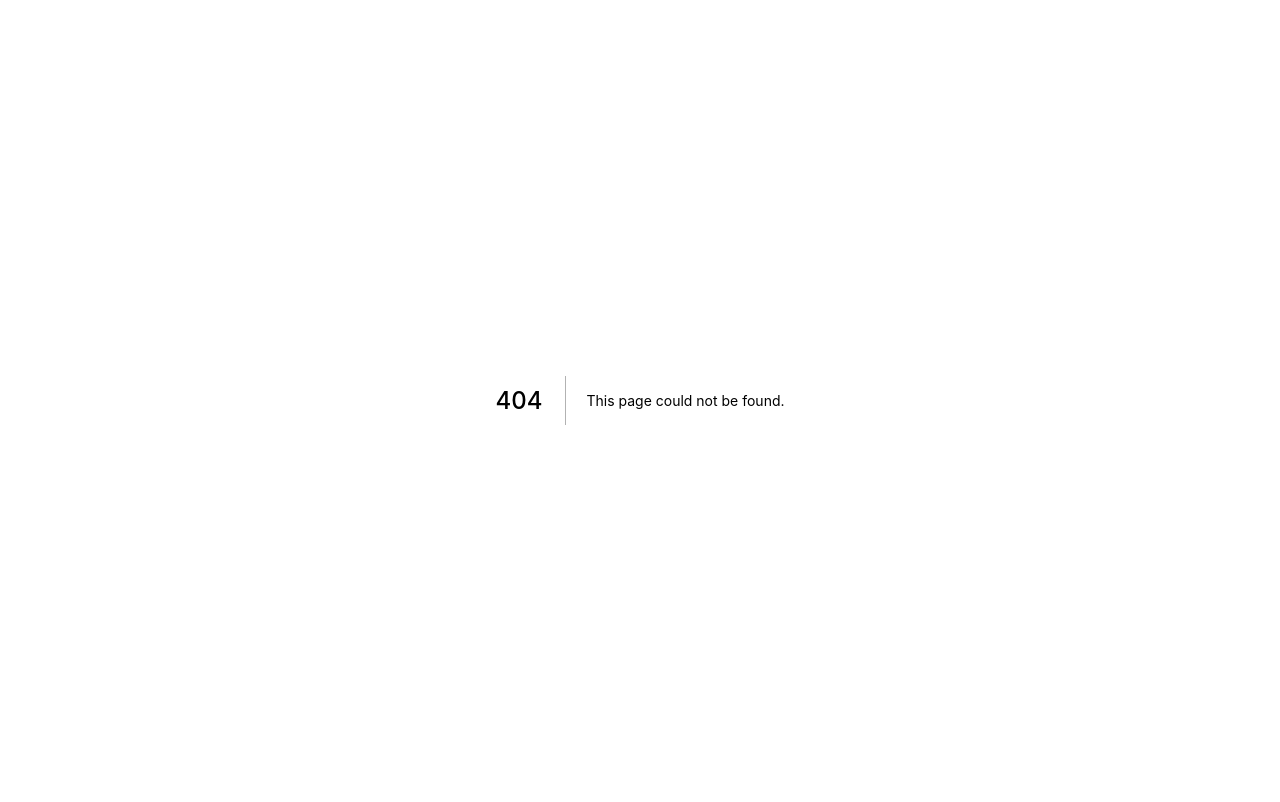
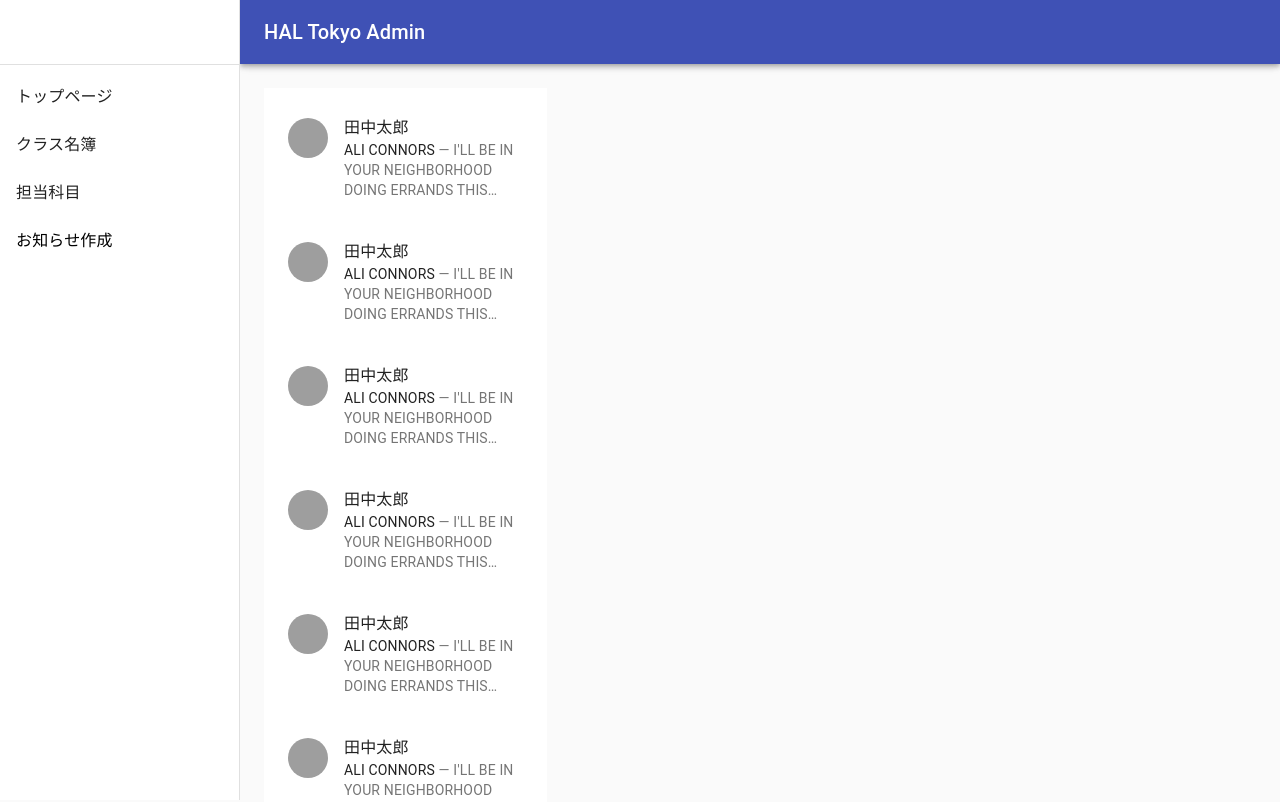
Before and after one commit to kurauchi0611/neko-jarashi, a Next.js app: page /admin/1/myclassMemberList in a window 1280 px wide. Before the commit this address had no page. Shown: the top 802 px of the page. Built offline with nearby package versions, Linux system fonts and the light colour scheme; grey boxes are pictures that could not be loaded.

Commit message:
aaaaaaaaaa

```diff
--- a/src/components/Admin/App.jsx
+++ b/src/components/Admin/App.jsx
@@ -49,6 +49,14 @@ function App({ children }, props) {
       flexGrow: 1,
       padding: theme.spacing(3),
     },
+    notice:{
+      color:"#000",
+      textDecoration:"none",
+      "&link":{
+        textDecoration:"none",
+        color:"000"
+      }
+    }
   }));
 
   const { window } = props;
@@ -76,14 +84,32 @@ function App({ children }, props) {
             <ListItemText primary="トップページ" />
           </ListItem>
         </Link>
-        <Link href={`/admin/${userId}/test`}>
+        <Link href={`/admin/${userId}/myclassMemberList`}>
           <ListItem button>
             {/* <ListItemIcon>
               <ShoppingCartIcon />
             </ListItemIcon> */}
-            <ListItemText primary="商品ページ" />
+            <ListItemText primary="クラス名簿" />
           </ListItem>
         </Link>
+        <Link href={`/admin/${userId}/mySubjects`}>
+          <ListItem button>
+            {/* <ListItemIcon>
+              <ShoppingCartIcon />
+            </ListItemIcon> */}
+            <ListItemText primary="担当科目" />
+          </ListItem>
+        </Link>
+        {/* <Link href={`/admin/${userId}/test`}> */}
+        <a href="https://app.contentful.com/" className={classes.notice}>
+          <ListItem button>
+            {/* <ListItemIcon>
+              <ShoppingCartIcon />
+            </ListItemIcon> */}
+            <ListItemText primary="お知らせ作成" />
+          </ListItem>
+        </a>
+        {/* </Link> */}
       </List>
     </div>
   );
--- a/src/pages/admin/[userId]/index.jsx
+++ b/src/pages/admin/[userId]/index.jsx
@@ -5,8 +5,8 @@ import App from "../../../components/Admin/App";
 export default function Home() {
   return (
     <App>
-      <p>Index Page</p>
-      <button>asdasd</button>
+      <h2>お知らせ</h2>
+
     </App>
   );
 }
--- /dev/null
+++ b/src/pages/admin/[userId]/myclassMemberList.jsx
@@ -0,0 +1,64 @@
+import React from "react";
+import { makeStyles } from "@material-ui/core/styles";
+import List from "@material-ui/core/List";
+import ListItem from "@material-ui/core/ListItem";
+import Divider from "@material-ui/core/Divider";
+import ListItemText from "@material-ui/core/ListItemText";
+import ListItemAvatar from "@material-ui/core/ListItemAvatar";
+import Avatar from "@material-ui/core/Avatar";
+import Typography from "@material-ui/core/Typography";
+import Button from "@material-ui/core/Button";
+import App from "../../../components/Admin/App";
+
+const useStyles = makeStyles((theme) => ({
+  root: {
+    width: "100%",
+    maxWidth: "36ch",
+    backgroundColor: theme.palette.background.paper,
+  },
+  inline: {
+    display: "inline",
+  },
+}));
+
+export default function AlignItemsList() {
+  const classes = useStyles();
+  const arr = [];
+  for (let i = 0; i < 20; i++) {
+    arr.push(i);
+  }
+  return (
+    <App>
+      <List className={classes.root}>
+        {arr.map((arrs) => {
+          return (
+            <Button>
+              <ListItem alignItems="flex-start">
+                <ListItemAvatar>
+                  <Avatar alt="田中" src="/static/images/avatar/1.jpg" />
+                </ListItemAvatar>
+                <ListItemText
+                  primary="田中太郎"
+                  secondary={
+                    <React.Fragment>
+                      <Typography
+                        component="span"
+                        variant="body2"
+                        className={classes.inline}
+                        color="textPrimary"
+                      >
+                        Ali Connors
+                      </Typography>
+                      {" — I'll be in your neighborhood doing errands this…"}
+                    </React.Fragment>
+                  }
+                />
+              </ListItem>
+            </Button>
+          );
+        })}
+        <Divider variant="inset" component="li" />
+      </List>
+    </App>
+  );
+}
```
Also changed, not shown: src/pages/admin/[userId]/mySubjects.jsx (added, +61 -0 lines), src/pages/admin/[userId]/notification.jsx (added), 1 other file (tests, documents, lock files or other folders).
